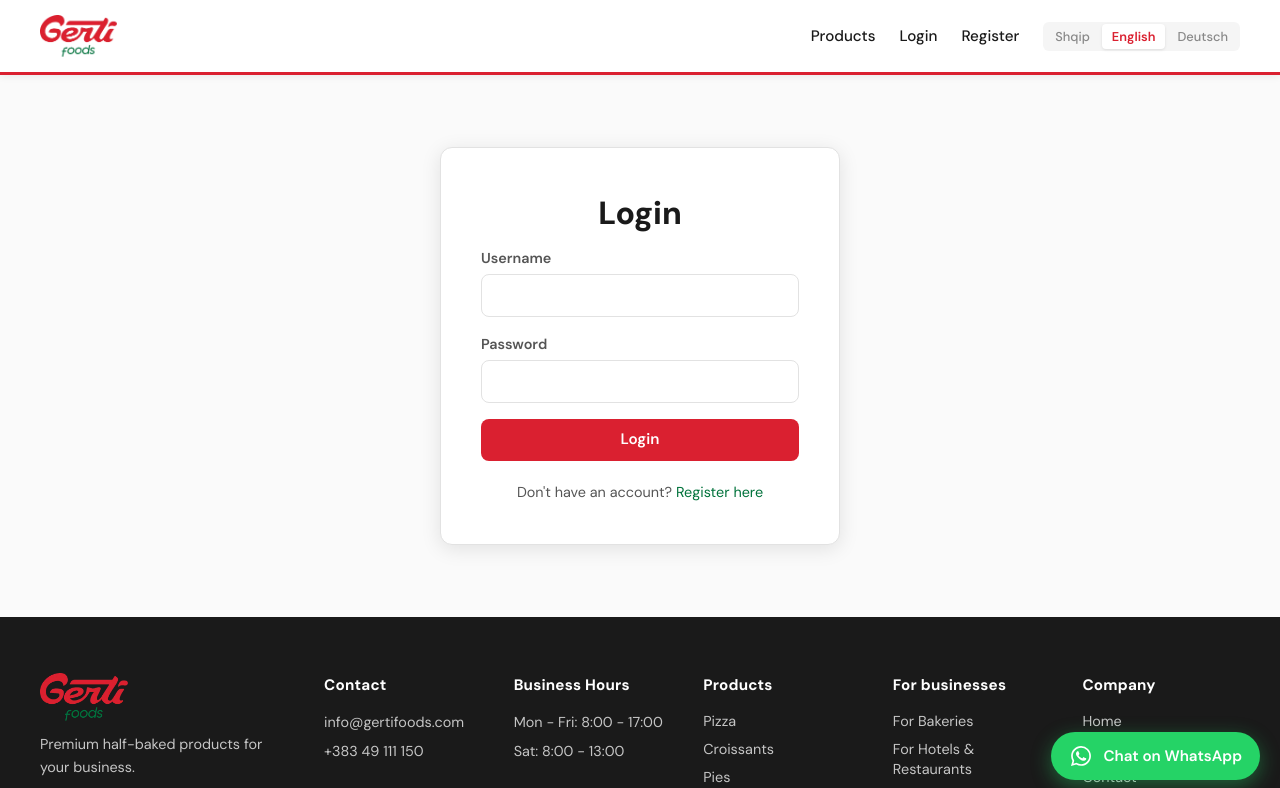
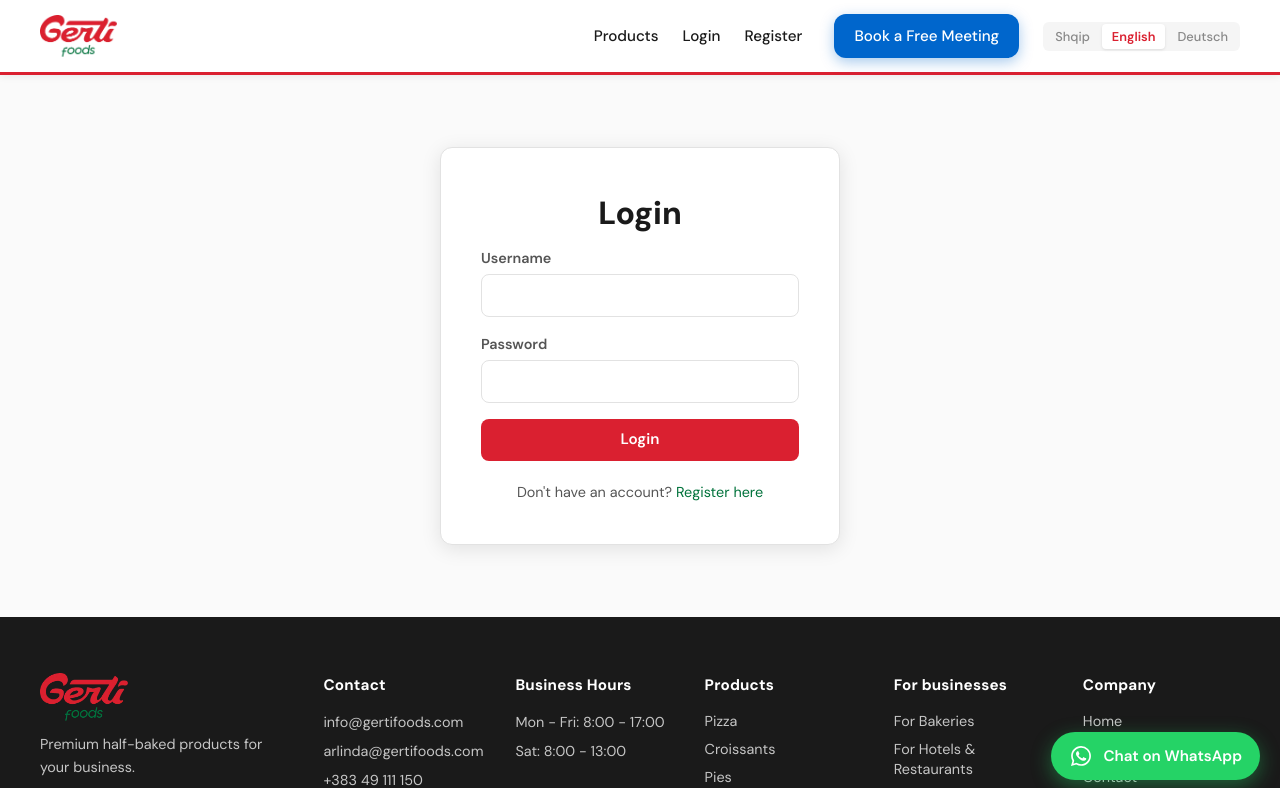
Before and after one commit to kastriottanaj/gertifoods, a React (Vite) app in the folder frontend/: page /login in a window 1280 px wide. Shown: the top 788 px of the page. Built offline with nearby package versions, Linux system fonts and the light colour scheme.

Commit message:
pjesa e krijimit te butoni book a free meeting

```diff
--- a/frontend/src/App.css
+++ b/frontend/src/App.css
@@ -85,6 +85,32 @@
 
 .navbar-links .btn-link:hover {
   color: var(--primary);
+}
+
+.navbar-book-btn {
+  display: inline-flex;
+  align-items: center;
+  gap: 7px;
+  padding: 10px 20px;
+  background: #0066CC;
+  color: white !important;
+  font-weight: 700;
+  font-size: 0.92rem;
+  border-radius: var(--radius-lg);
+  text-decoration: none;
+  white-space: nowrap;
+  transition: background 0.2s ease, transform 0.2s ease, box-shadow 0.2s ease;
+  box-shadow: 0 4px 14px rgba(0, 102, 204, 0.35);
+  margin-left: 8px;
+}
+.navbar-book-btn::after {
+  display: none !important;
+}
+.navbar-book-btn:hover {
+  background: #0052a3 !important;
+  color: white !important;
+  transform: translateY(-1px);
+  box-shadow: 0 6px 18px rgba(0, 102, 204, 0.45);
 }
 
 .cart-link {
@@ -782,6 +808,21 @@
   margin: 0 auto;
 }
 
+.footer-calendly-link {
+  display: inline-flex;
+  align-items: center;
+  gap: 6px;
+  color: #6fe3a1 !important;
+  font-weight: 600;
+  font-size: 0.9rem;
+  text-decoration: none;
+  transition: color 0.2s ease, opacity 0.2s ease;
+}
+.footer-calendly-link:hover {
+  color: white !important;
+  opacity: 1;
+}
+
 @media (max-width: 1024px) {
   .footer-container {
     grid-template-columns: 1fr 1fr 1fr;
--- a/frontend/src/components/Footer.jsx
+++ b/frontend/src/components/Footer.jsx
@@ -1,6 +1,8 @@
 import { Link } from 'react-router-dom';
 import { useLanguage } from '../i18n/LanguageContext';
 import brandLogo from '../assets/gerti-foods-logo.webp';
+
+const CALENDLY_URL = 'https://calendly.com/arlinda-gertifoods';
 
 export default function Footer() {
   const { t } = useLanguage();
@@ -17,6 +19,7 @@ export default function Footer() {
         <div className="footer-section">
           <h4>{t('footer_contact')}</h4>
           <p><a href="mailto:info@gertifoods.com">info@gertifoods.com</a></p>
+          <p><a href="mailto:arlinda@gertifoods.com">arlinda@gertifoods.com</a></p>
           <p><a href="tel:+38349111150">+383 49 111 150</a></p>
         </div>
 
--- a/frontend/src/components/Navbar.jsx
+++ b/frontend/src/components/Navbar.jsx
@@ -4,6 +4,8 @@ import { useCart } from '../context/CartContext';
 import { useLanguage } from '../i18n/LanguageContext';
 import LanguageSwitcher from './LanguageSwitcher';
 import brandLogo from '../assets/gerti-foods-logo.webp';
+
+const CALENDLY_URL = 'https://calendly.com/arlinda-gertifoods';
 
 export default function Navbar() {
   const { user, logout } = useAuth();
@@ -33,6 +35,14 @@ export default function Navbar() {
               <Link to="/register">{t('nav_register')}</Link>
             </>
           )}
+          <a
+            href={CALENDLY_URL}
+            target="_blank"
+            rel="noopener noreferrer"
+            className="navbar-book-btn"
+          >
+            Book a Free Meeting
+          </a>
           <LanguageSwitcher />
         </div>
       </div>
--- a/frontend/src/i18n/translations.js
+++ b/frontend/src/i18n/translations.js
@@ -33,6 +33,7 @@ const translations = {
     hero_divider: 'OSE FOL DIREKT ME NE',
     hero_whatsapp_inline: 'Bisedo në WhatsApp',
     hero_phone_inline: 'Telefono 049 111 150',
+    hero_calendly_inline: 'Kliko këtu për të rezervuar takim me ekipin e shitjeve',
     hero_stat_certs_label: 'Çertifikata ndërkombëtare',
     hero_stat_years_label: 'Vjet traditë buke nga Hasi',
     hero_stat_capacity_label: 'Kroasant / Danish në orë',
@@ -136,6 +137,7 @@ const translations = {
     final_cta_primary: 'Kërko mostra falas',
     final_cta_whatsapp: 'Fol me shitjet në WhatsApp',
     final_cta_catalog: 'Shkarko katalogun (PDF)',
+    final_cta_calendly: 'Kliko këtu për të rezervuar takim me ekipin e shitjeve',
 
     // Catalog request form (minimal email + company_name)
     catalog_modal_title: 'Shkarko katalogun e produkteve',
@@ -230,6 +232,7 @@ const translations = {
     footer_description: 'Produkte premium gjysmë të pjekura për biznesin tuaj.',
     footer_address: 'Str. Kalaja e Shkupit, 20000 Prizren, Kosovë',
     footer_contact: 'Kontakti',
+    footer_book_meeting: 'Rezervo takim falas',
     footer_hours: 'Orari i Punës',
     footer_mon_fri: 'Hën - Pre: 8:00 - 17:00',
     footer_sat: 'Sht: 8:00 - 13:00',
@@ -310,6 +313,7 @@ const translations = {
     hero_divider: 'OR TALK TO US DIRECTLY',
     hero_whatsapp_inline: 'Chat on WhatsApp',
     hero_phone_inline: 'Call 049 111 150',
+    hero_calendly_inline: 'Click here to book a meeting with our sales team',
     hero_stat_certs_label: 'International certifications',
     hero_stat_years_label: 'Years of Hasi baking heritage',
     hero_stat_capacity_label: 'Croissants / Danish per hour',
@@ -413,6 +417,7 @@ const translations = {
     final_cta_primary: 'Request free samples',
     final_cta_whatsapp: 'Talk to sales on WhatsApp',
     final_cta_catalog: 'Download product catalog (PDF)',
+    final_cta_calendly: 'Click here to book a meeting with our sales team',
 
     // Catalog request form (minimal email + company_name)
     catalog_modal_title: 'Download the product catalog',
@@ -507,6 +512,7 @@ const translations = {
     footer_description: 'Premium half-baked products for your business.',
     footer_address: 'Str. Kalaja e Shkupit, 20000 Prizren, Kosovo',
     footer_contact: 'Contact',
+    footer_book_meeting: 'Book a free meeting',
     footer_hours: 'Business Hours',
     footer_mon_fri: 'Mon - Fri: 8:00 - 17:00',
     footer_sat: 'Sat: 8:00 - 13:00',
@@ -587,6 +593,7 @@ const translations = {
     hero_divider: 'ODER SPRECHEN SIE DIREKT MIT UNS',
     hero_whatsapp_inline: 'Per WhatsApp chatten',
     hero_phone_inline: '049 111 150 anrufen',
+    hero_calendly_inline: 'Klicken Sie hier, um ein Meeting mit unserem Vertriebsteam zu buchen',
     hero_stat_certs_label: 'Internationale Zertifizierungen',
     hero_stat_years_label: 'Jahre Hasi-Backtradition',
     hero_stat_capacity_label: 'Croissants / Danish pro Stunde',
@@ -690,6 +697,7 @@ const translations = {
     final_cta_primary: 'Kostenlose Muster anfordern',
     final_cta_whatsapp: 'Mit dem Vertrieb per WhatsApp sprechen',
     final_cta_catalog: 'Produktkatalog herunterladen (PDF)',
+    final_cta_calendly: 'Klicken Sie hier, um ein Meeting mit unserem Vertriebsteam zu buchen',
 
     // Catalog request form (minimal email + company_name)
     catalog_modal_title: 'Produktkatalog herunterladen',
@@ -784,6 +792,7 @@ const translations = {
     footer_description: 'Premium halbgebackene Produkte für Ihr Unternehmen.',
     footer_address: 'Str. Kalaja e Shkupit, 20000 Prizren, Kosovo',
     footer_contact: 'Kontakt',
+    footer_book_meeting: 'Kostenloses Meeting buchen',
     footer_hours: 'Öffnungszeiten',
     footer_mon_fri: 'Mo - Fr: 8:00 - 17:00',
     footer_sat: 'Sa: 8:00 - 13:00',
--- a/frontend/src/pages/Home.css
+++ b/frontend/src/pages/Home.css
@@ -209,6 +209,34 @@
   background: rgba(255, 255, 255, 0.16);
   color: white;
   transform: translateY(-2px);
+}
+
+.home-hero-calendly {
+  display: inline-flex;
+  align-items: center;
+  justify-content: center;
+  gap: 10px;
+  padding: 15px 22px;
+  border-radius: var(--radius-lg);
+  font-weight: 700;
+  font-size: 1rem;
+  transition: transform 0.2s ease, box-shadow 0.2s ease, background 0.2s ease;
+  background: #0066CC;
+  color: white;
+  border: none;
+  text-decoration: none;
+  box-shadow: 0 6px 18px rgba(0, 102, 204, 0.45);
+}
+.home-hero-calendly:hover {
+  background: #0052a3;
+  color: white;
+  transform: translateY(-2px);
+  box-shadow: 0 10px 24px rgba(0, 102, 204, 0.55);
+}
+.home-hero-calendly svg {
+  width: 20px;
+  height: 20px;
+  flex-shrink: 0;
 }
 
 .home-hero-wa svg,
@@ -1312,6 +1340,36 @@
   box-shadow: 0 14px 30px rgba(37, 211, 102, 0.45);
 }
 
+.home-final-cta-calendly {
+  display: inline-flex;
+  align-items: center;
+  justify-content: center;
+  gap: 10px;
+  padding: 16px 28px;
+  border-radius: var(--radius-lg);
+  font-family: inherit;
+  font-size: 1rem;
+  font-weight: 700;
+  letter-spacing: 0.2px;
+  cursor: pointer;
+  text-decoration: none;
+  transition: transform 0.2s ease, box-shadow 0.2s ease, background 0.2s ease;
+  background: #0066CC;
+  color: white;
+  border: none;
+  box-shadow: 0 8px 20px rgba(0, 102, 204, 0.4);
+}
+.home-final-cta-calendly svg {
+  width: 20px;
+  height: 20px;
+}
+.home-final-cta-calendly:hover {
+  background: #0052a3;
+  color: white;
+  transform: translateY(-2px);
+  box-shadow: 0 12px 28px rgba(0, 102, 204, 0.5);
+}
+
 /* ========================================
    Responsive — stack columns below 960px
    ======================================== */
@@ -1504,7 +1562,8 @@
   }
   .home-final-cta-primary,
   .home-final-cta-whatsapp,
-  .home-final-cta-catalog {
+  .home-final-cta-catalog,
+  .home-final-cta-calendly {
     width: 100%;
   }
 }
@@ -1562,14 +1621,16 @@
   }
   .home-final-cta-primary,
   .home-final-cta-whatsapp,
-  .home-final-cta-catalog {
+  .home-final-cta-catalog,
+  .home-final-cta-calendly {
     font-size: 0.92rem;
     padding: 14px 18px;
     gap: 8px;
   }
   .home-final-cta-primary svg,
   .home-final-cta-whatsapp svg,
-  .home-final-cta-catalog svg {
+  .home-final-cta-catalog svg,
+  .home-final-cta-calendly svg {
     width: 18px;
     height: 18px;
   }
--- a/frontend/src/pages/Home.jsx
+++ b/frontend/src/pages/Home.jsx
@@ -16,6 +16,7 @@ import './Home.css';
 
 const WA_PHONE = '38349111150';
 const TEL_HREF = 'tel:+38349111150';
+const CALENDLY_URL = 'https://calendly.com/arlinda-gertifoods';
 
 export default function Home() {
   const { t } = useLanguage();
@@ -100,6 +101,7 @@ export default function Home() {
                 </svg>
                 {t('hero_phone_inline')}
               </a>
+
             </div>
           </div>
         </div>
```
Also changed, not shown: 1 other file (tests, documents, lock files or other folders).
